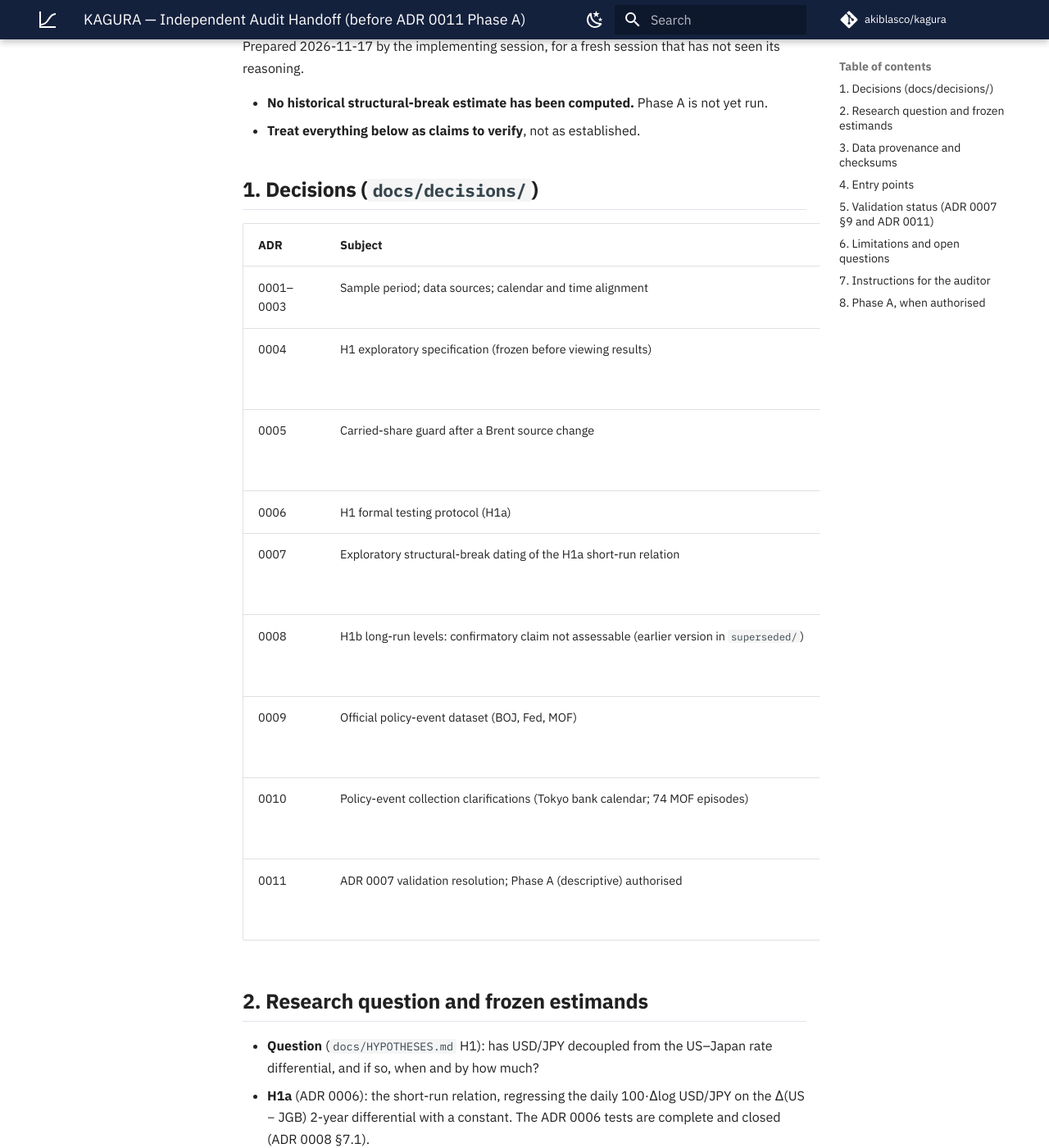
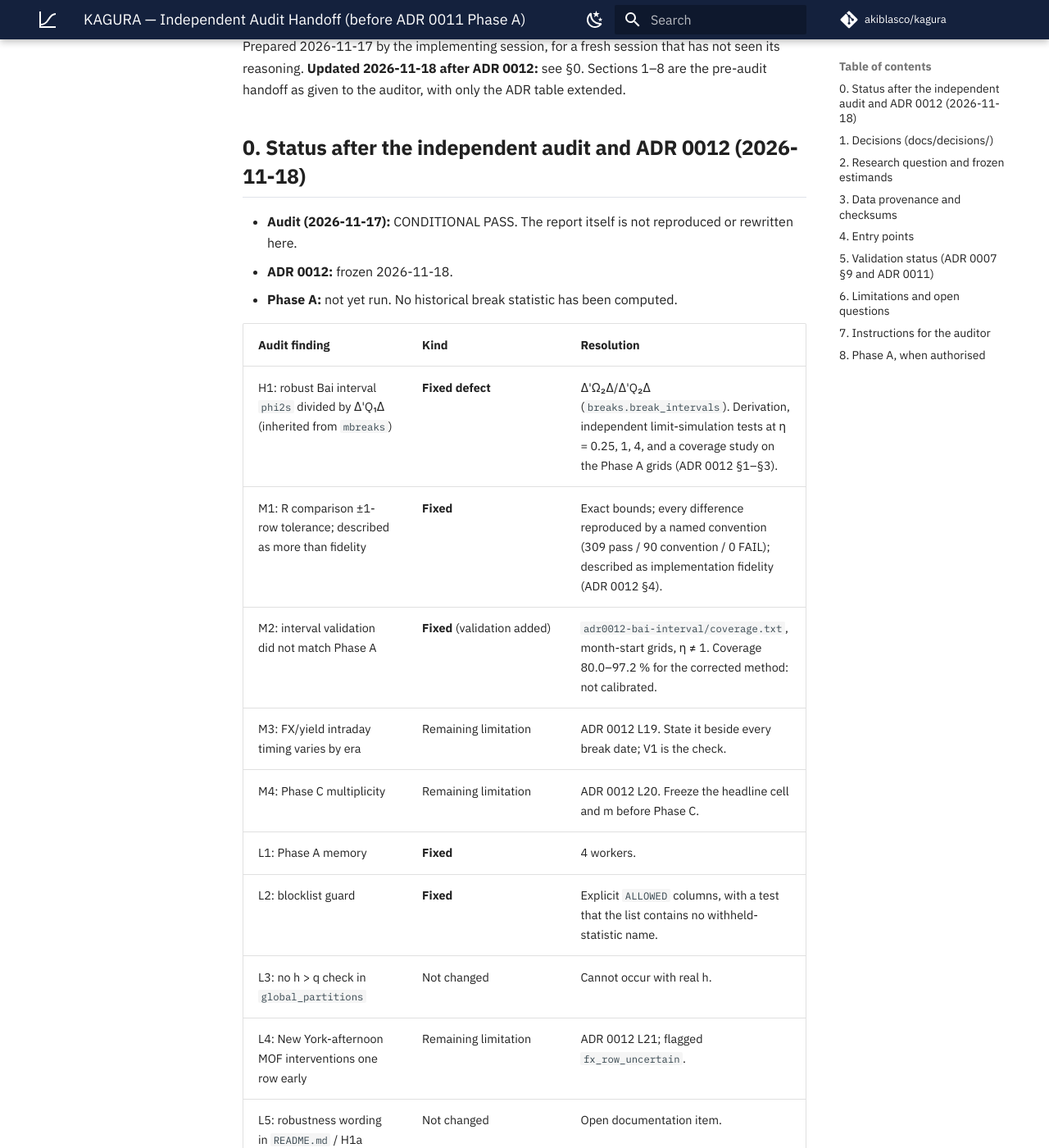
Before and after one commit to akiblasco/kagura, an MkDocs documentation site: the page built from docs/AUDIT_HANDOFF.md, in a window 1280 px wide and 1400 px high, scrolled down 226 px. Shown: the whole window at 82% size. Built offline with MkDocs 1.6.1 and Material for MkDocs 9.7.7, drawn with Linux system fonts in a browser that asks for light colours; nearby versions of some CDN libraries; comment, search, counter and statistics services are not loaded; some of the changed text lies outside the part shown.

Commit message:
Update audit handoff for the post-ADR-0012 state
Co-Authored-By: Claude Opus 5.5 <noreply@anthropic.com>

```diff
--- a/docs/AUDIT_HANDOFF.md
+++ b/docs/AUDIT_HANDOFF.md
@@ -1,7 +1,49 @@
 # KAGURA — Independent Audit Handoff (before ADR 0011 Phase A)
 
 Prepared 2026-11-17 by the implementing session, for a fresh session that has not seen its
-reasoning.
+reasoning. **Updated 2026-11-18 after ADR 0012:** see §0. Sections 1–8 are the pre-audit
+handoff as given to the auditor, with only the ADR table extended.
+
+## 0. Status after the independent audit and ADR 0012 (2026-11-18)
+
+- **Audit (2026-11-17):** CONDITIONAL PASS. The report itself is not reproduced or rewritten
+  here.
+- **ADR 0012:** frozen 2026-11-18.
+- **Phase A:** not yet run. No historical break statistic has been computed.
+
+| Audit finding | Kind | Resolution |
+|---|---|---|
+| H1: robust Bai interval `phi2s` divided by Δ'Q₁Δ (inherited from `mbreaks`) | **Fixed defect** | Δ'Ω₂Δ/Δ'Q₂Δ (`breaks.break_intervals`). Derivation, independent limit-simulation tests at η = 0.25, 1, 4, and a coverage study on the Phase A grids (ADR 0012 §1–§3). |
+| M1: R comparison ±1-row tolerance; described as more than fidelity | **Fixed** | Exact bounds; every difference reproduced by a named convention (309 pass / 90 convention / 0 FAIL); described as implementation fidelity (ADR 0012 §4). |
+| M2: interval validation did not match Phase A | **Fixed** (validation added) | `adr0012-bai-interval/coverage.txt`, month-start grids, η ≠ 1. Coverage 80.0–97.2 % for the corrected method: not calibrated. |
+| M3: FX/yield intraday timing varies by era | Remaining limitation | ADR 0012 L19. State it beside every break date; V1 is the check. |
+| M4: Phase C multiplicity | Remaining limitation | ADR 0012 L20. Freeze the headline cell and m before Phase C. |
+| L1: Phase A memory | **Fixed** | 4 workers. |
+| L2: blocklist guard | **Fixed** | Explicit `ALLOWED` columns, with a test that the list contains no withheld-statistic name. |
+| L3: no h > q check in `global_partitions` | Not changed | Cannot occur with real h. |
+| L4: New York-afternoon MOF interventions one row early | Remaining limitation | ADR 0012 L21; flagged `fx_row_uncertain`. |
+| L5: robustness wording in `README.md` / H1a report | Not changed | Open documentation item. |
+| L6: monthly month-end carried JGB | Not changed | Deliberate (ADR 0006 §9.1). |
+| Not audited: H1b re-run, restricted BOJ data, critical-value simulator internals, live R re-run | Remaining limitation | ADR 0012 L22. |
+
+**Still failed or unresolved** (unchanged):
+- ADR 0007 §9.1 critical-value check: FAILED (ADR 0011 §1).
+- q = 2 seq(2|1) discrepancy (ADR 0011 §4).
+- BG power and non-MDS bootstrap designs D1/D2.
+
+**Withheld from Phase A** (ADR 0011 §3–§5):
+- sup F(k), UDmax, WDmax;
+- sequential sup F(l + 1 | l) and sequential break counts;
+- the WF bootstrap and any "approximately tested" or "bootstrap-supported" label;
+- the Phase C event comparison.
+
+Phase A reports descriptive estimates and BIC/LWZ model selection only. Its Bai intervals are
+nominal; coverage is not established.
+
+**Phase A gate:**
+- the five ADR 0011 §5 hashes;
+- `comparison_adr0012.txt` at its ADR 0012 §7 hash, with 0 FAIL;
+- the frozen data checksums.
 
 - **No historical structural-break estimate has been computed.** Phase A is not yet run.
 - **Treat everything below as claims to verify**, not as established.
@@ -19,6 +61,7 @@ reasoning.
 | 0009 | Official policy-event dataset (BOJ, Fed, MOF) | Frozen 2026-11-06 |
 | 0010 | Policy-event collection clarifications (Tokyo bank calendar; 74 MOF episodes) | Accepted 2026-11-11 |
 | 0011 | ADR 0007 validation resolution; Phase A (descriptive) authorised | Frozen 2026-11-17 |
+| 0012 | Bai interval correction (`phi2s`); audit resolution; amended Phase A gate | Frozen 2026-11-18 |
 
 ## 2. Research question and frozen estimands
 
```
